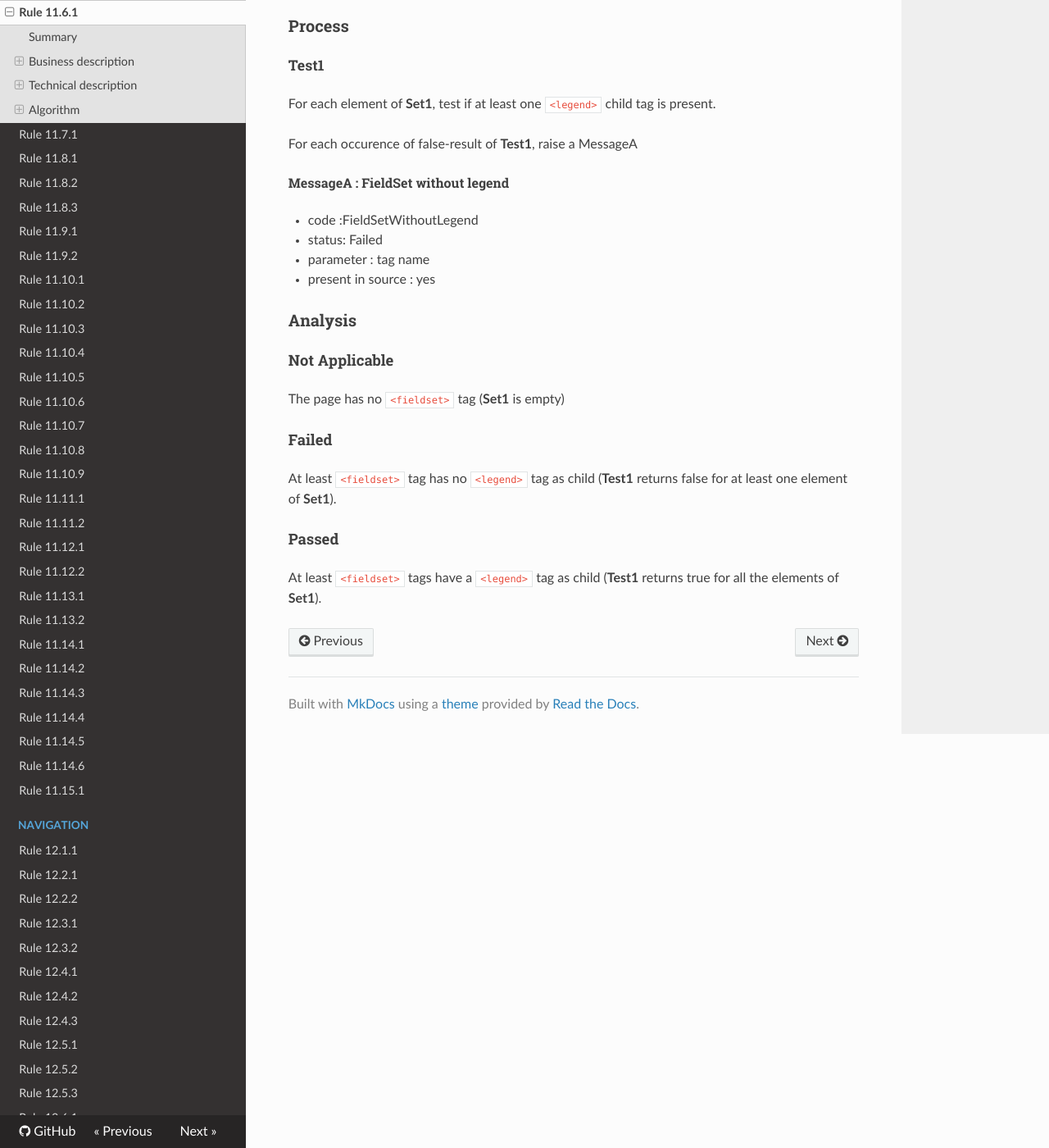
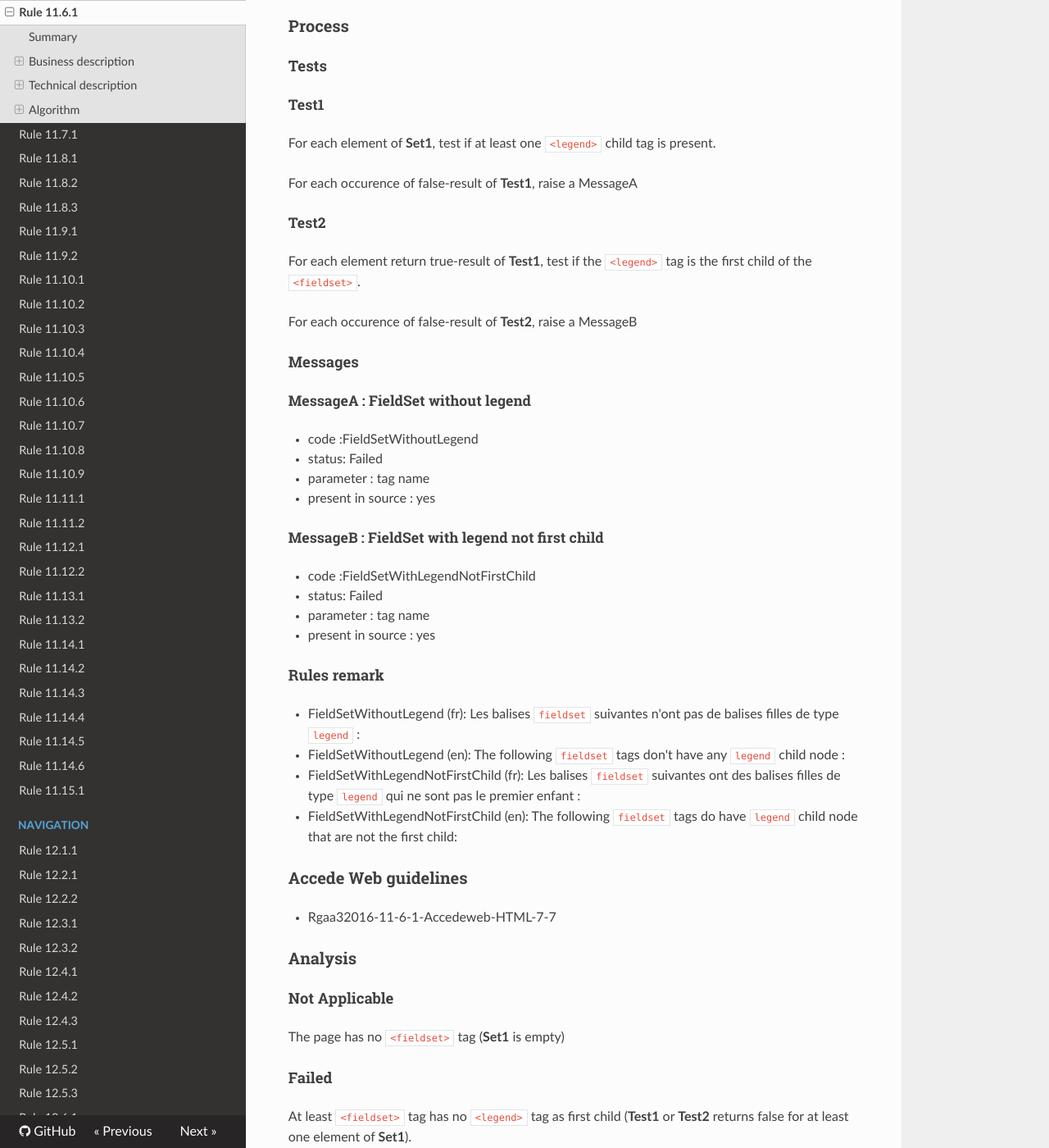
Before and after one commit to Tanaguru/RGAA3-2016, an MkDocs documentation site: the page built from docs/Rule-11-6-1.md, in a window 1280 px wide and 1400 px high, scrolled down 1199 px. Shown: the whole window at 82% size. Built offline with MkDocs 1.6.1, drawn with Linux system fonts in a browser that asks for light colours; nearby versions of some CDN libraries; old or Windows-style settings are respelled for this version of MkDocs; some of the changed text lies outside the part shown.

Commit message:
Update tests 11.6.1

```diff
--- a/docs/Rule-11-6-1.md
+++ b/docs/Rule-11-6-1.md
@@ -9,11 +9,11 @@ a legend tag in the source code.
 
 ### Criterion
 
-[11.6](http://references.modernisation.gouv.fr/referentiel-technique-0#crit-11-6)
+[11.6](http://references.modernisation.gouv.fr/rgaa/criteres.html#crit-11-6)
 
 ### Test
 
-[11.6.1](http://references.modernisation.gouv.fr/referentiel-technique-0#test-11-6-1)
+[11.6.1](http://references.modernisation.gouv.fr/rgaa/criteres.html#test-11-6-1)
 
 ### Description
 
@@ -43,18 +43,47 @@ All the `<fieldset>` tags.
 
 ### Process
 
+#### Tests
+
 ##### Test1
 
 For each element of **Set1**, test if at least one `<legend>` child tag is present.
 
 For each occurence of false-result of **Test1**, raise a MessageA
 
-###### MessageA : FieldSet without legend
+##### Test2
+
+For each element return true-result of **Test1**, test if the `<legend>` tag is the first child of the `<fieldset>`.
+
+For each occurence of false-result of **Test2**, raise a MessageB
+
+#### Messages
+
+##### MessageA : FieldSet without legend
 
 -   code :FieldSetWithoutLegend
 -   status: Failed
 -   parameter : tag name
 -   present in source : yes
+
+##### MessageB : FieldSet with legend not first child
+
+-   code :FieldSetWithLegendNotFirstChild
+-   status: Failed
+-   parameter : tag name
+-   present in source : yes
+
+#### Rules remark
+
+ * FieldSetWithoutLegend (fr): Les balises <code>fieldset</code> suivantes n&#39;ont pas de balises filles de type <code>legend</code> :
+ * FieldSetWithoutLegend (en): The following <code>fieldset</code> tags don&#39;t have any <code>legend</code> child node :
+
+ * FieldSetWithLegendNotFirstChild (fr): Les balises <code>fieldset</code> suivantes ont des balises filles de type <code>legend</code> qui ne sont pas le premier enfant :
+ * FieldSetWithLegendNotFirstChild (en): The following <code>fieldset</code> tags do have <code>legend</code> child node that are not the first child:
+
+### Accede Web guidelines
+
+ * Rgaa32016-11-6-1-Accedeweb-HTML-7-7
 
 ### Analysis
 
@@ -64,8 +93,8 @@ The page has no `<fieldset>` tag (**Set1** is empty)
 
 #### Failed
 
-At least `<fieldset>` tag has no `<legend>` tag as child (**Test1** returns false for at least one element of **Set1**).
+At least `<fieldset>` tag has no `<legend>` tag as first child (**Test1** or **Test2** returns false for at least one element of **Set1**).
 
 #### Passed
 
-At least `<fieldset>` tags have a `<legend>` tag as child (**Test1** returns true for all the elements of **Set1**).
+At least `<fieldset>` tags have a `<legend>` tag as first child (**Test1** and **Test2** returns true for all the elements of **Set1**).
```
Also changed, not shown: docs/Rule-11-3-2.md (+2 -2 lines), docs/Rule-11-4-1.md (+2 -2 lines), 3 other files.
